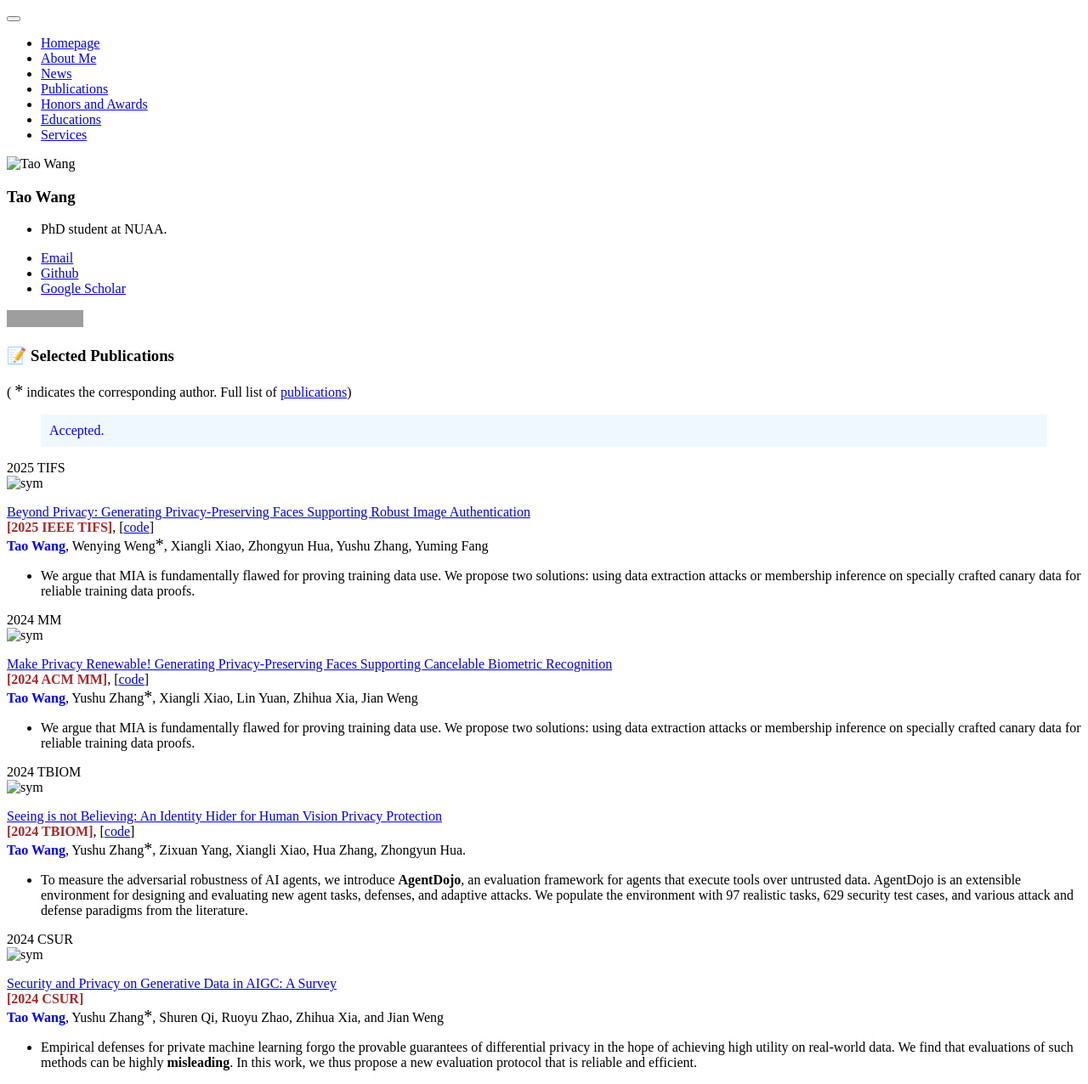
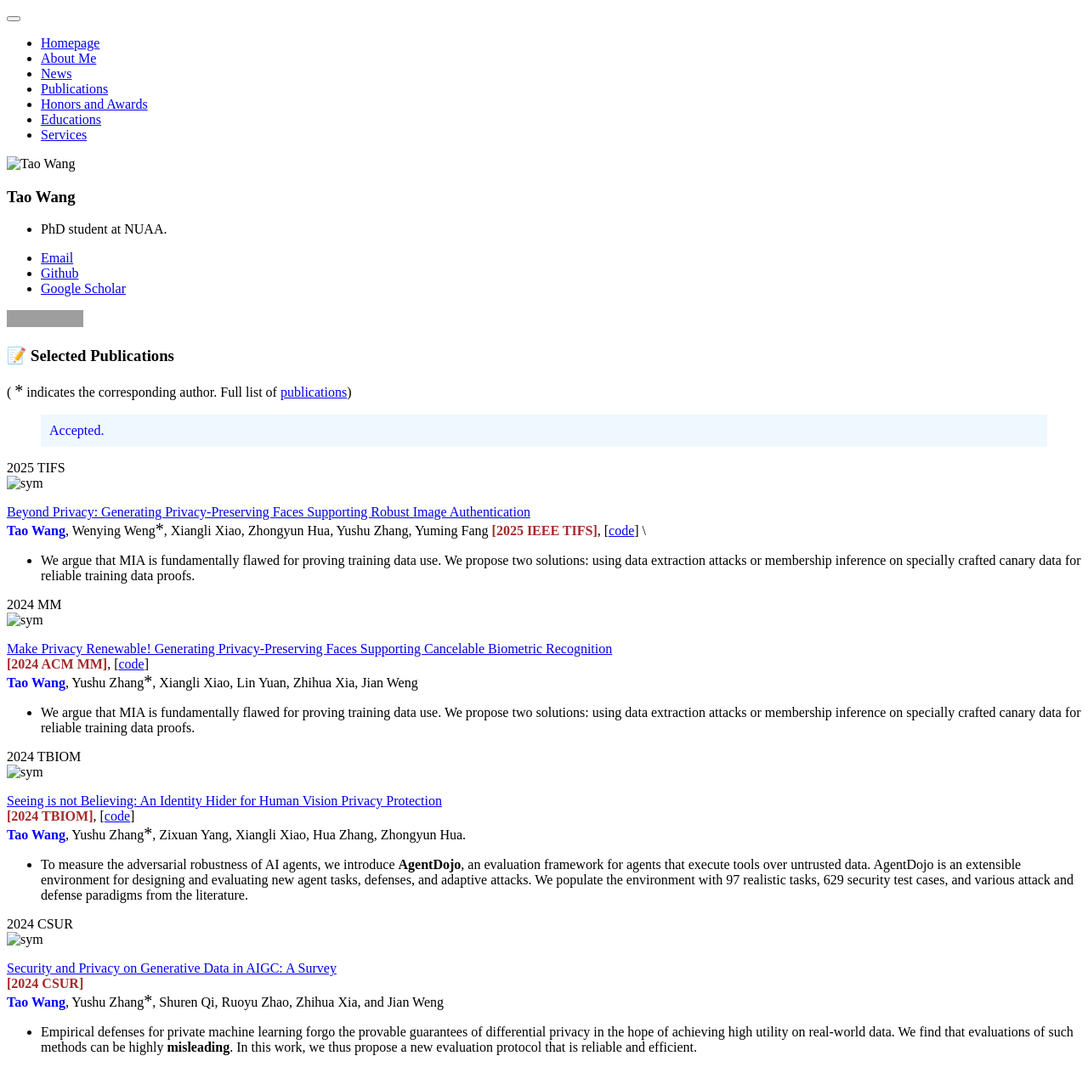
Before and after one commit to xukun12138/xukun12138.github.io, a Jekyll site: the page built from _pages/includes/pubs.md, in a window 1280 px wide. Shown: the whole page at 85% size. Built offline with Jekyll 4.4.1, drawn with Linux system fonts in a browser that asks for light colours; our own code applies the rules of GitHub Pages for plain Markdown files; grey boxes are pictures that could not be loaded.

Commit message:
Update pubs.md

```diff
--- a/_pages/includes/pubs.md
+++ b/_pages/includes/pubs.md
@@ -89,9 +89,8 @@ Accepted.
 <div class='paper-box-text' markdown="1">
 
 [Beyond Privacy: Generating Privacy-Preserving Faces Supporting Robust Image Authentication](https://ieeexplore.ieee.org/document/10884889) \\
+<span class="me">Tao Wang</span>, Wenying Weng<span class="equal">*</span>, Xiangli Xiao, Zhongyun Hua, Yushu Zhang, Yuming Fang
 <span class="conf">[2025 IEEE TIFS]</span>, \[[code](https://github.com/daizigege/AIDPro)\] \\
-<span class="me">Tao Wang</span>, Wenying Weng<span class="equal">*</span>, Xiangli Xiao, Zhongyun Hua, Yushu Zhang, Yuming Fang
-
 - We argue that MIA is fundamentally flawed for proving training data use.  We propose two solutions: using data extraction attacks or membership inference on specially crafted canary data for reliable training data proofs.
 
 </div>
```
